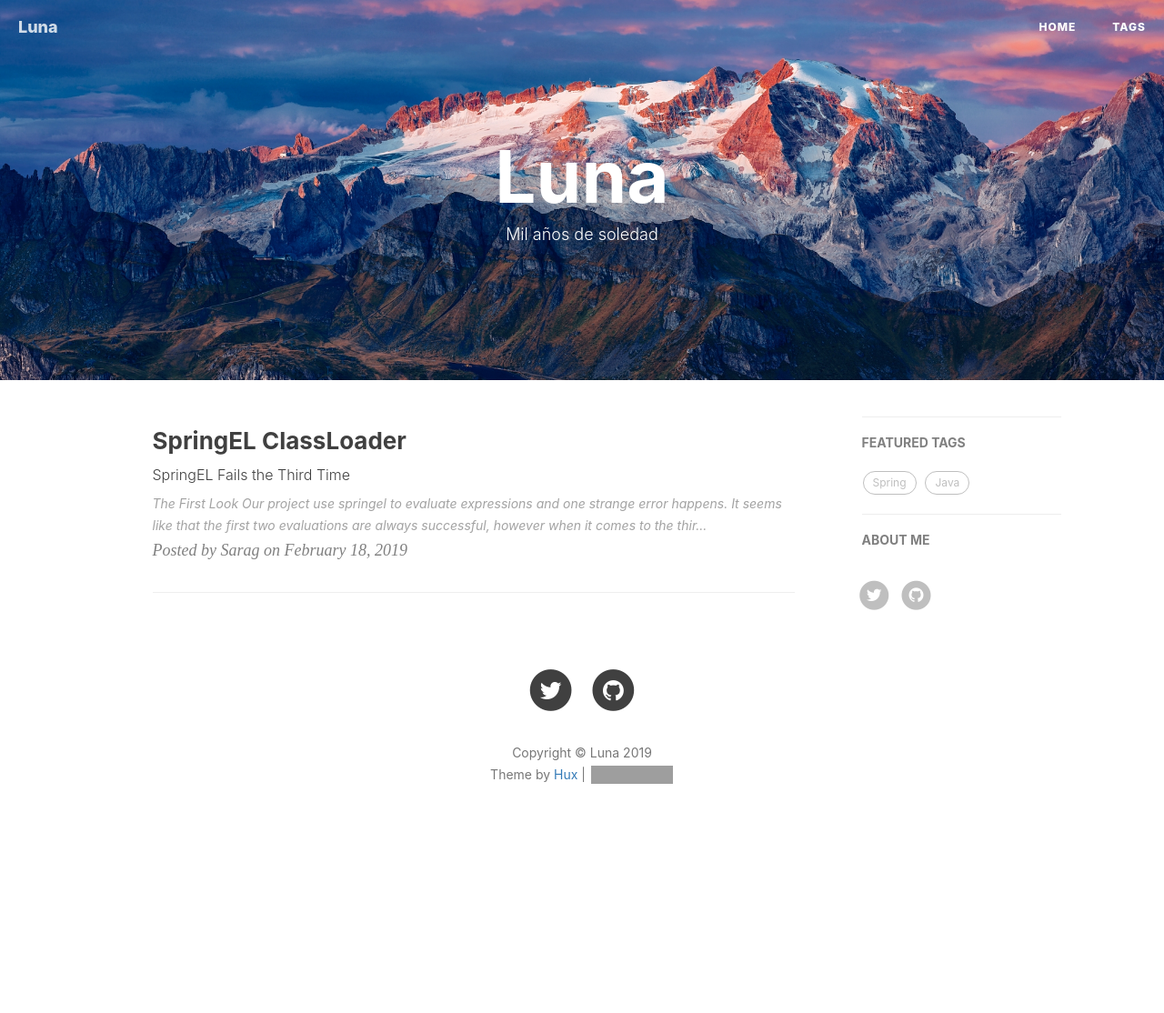
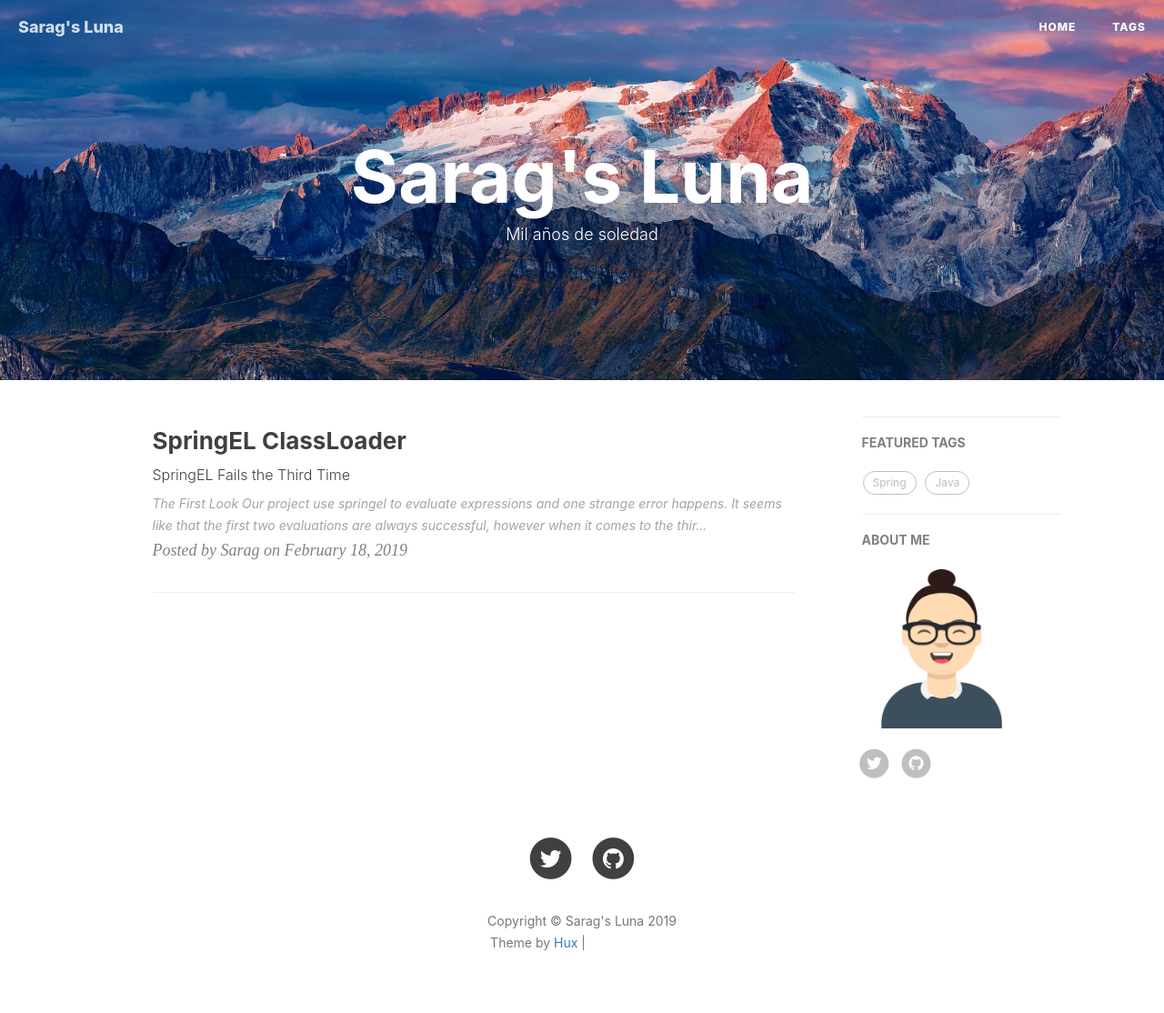
Before and after one commit to saragluna/saragluna.github.io, a Jekyll site: the page built from index.html, in a window 1280 px wide. Shown: the whole page at 91% size. Built offline with Jekyll 4.4.1, drawn with Linux system fonts in a browser that asks for light colours; nearby versions of some CDN libraries; the list of posts is cut into pages by our own code; comment, search, counter and statistics services are not loaded; before the commit the page ends 929 px from its top, so only the background shows below that; grey boxes are pictures that could not be loaded.

Commit message:
replace pics

```diff
--- a/_config.yml
+++ b/_config.yml
@@ -13,7 +13,7 @@
 # you will see them accessed via {{ site.title }}, {{ site.email }}, and so on.
 # You can create any custom variable you would like, and they will be accessible
 # in the templates via {{ site.myvariable }}.
-title: Luna
+title: Sarag's Luna
 SEOTitle: SaragLuna
 header-img: img/home-bg.jpg
 email: saragluname@gmail.com
@@ -52,7 +52,7 @@ plugins:
 # Sidebar settings
 sidebar: true                           # whether or not using Sidebar.
 sidebar-about-description: ""
-#sidebar-avatar: /img/avatar-sarag.jpg      # use absolute URL, seeing it's used in both `/` and `/about/`
+sidebar-avatar: /img/avatar-sarag.jpg      # use absolute URL, seeing it's used in both `/` and `/about/`
 
 # Featured Tags
 featured-tags: true                     # whether or not using Feature-Tags
```
Also changed, not shown: img/avatar-sarag.jpg (added), img/favicon.ico (added), img/home-bg.jpg, img/post-bg-2019.jpg.
